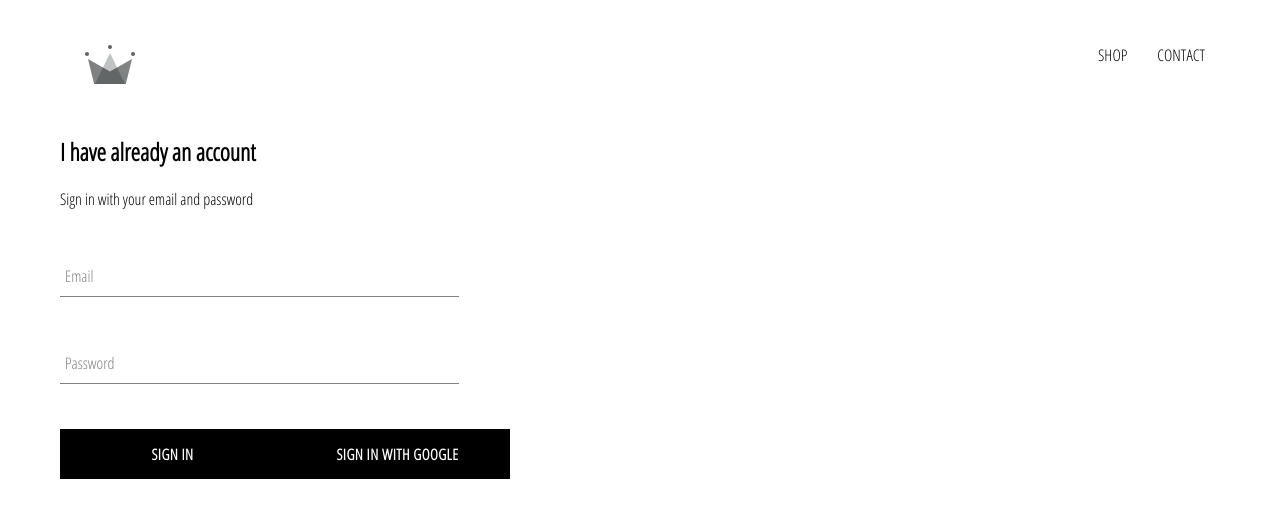
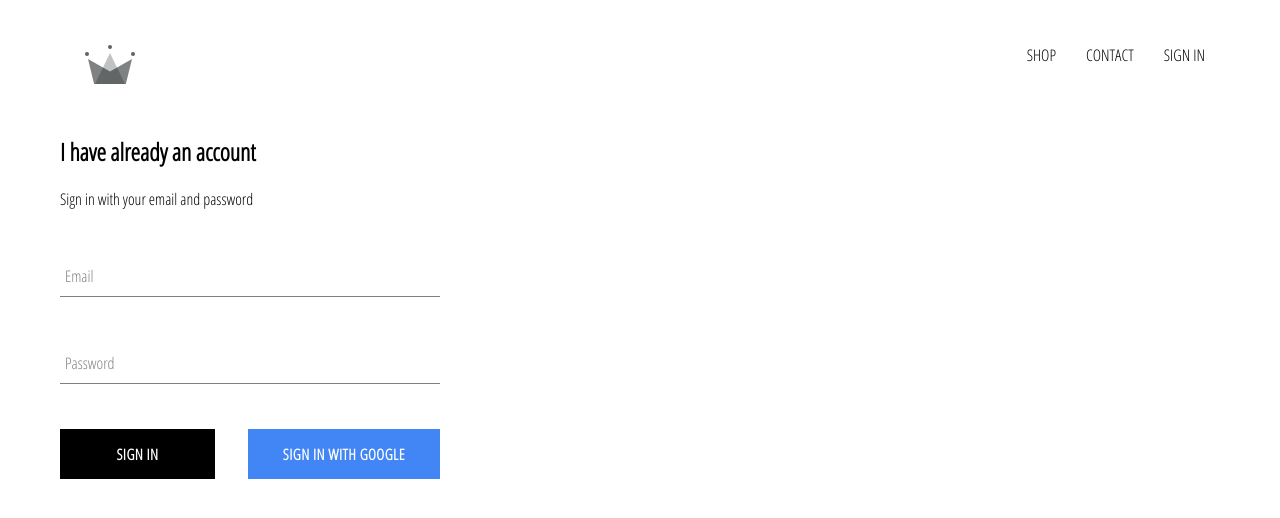
Before and after one commit to den-codes/crown-clothing, a React (Create React App) app: page /signin in a window 1280 px wide. Shown: the top 518 px of the page. Built offline with nearby package versions, Linux system fonts and the light colour scheme; no server answers.

Commit message:
storing user data

```diff
--- a/src/App.css
+++ b/src/App.css
@@ -1,6 +1,9 @@
 body{
     font-family: 'Open Sans Condensed';
     padding: 20px 60px;
+}
+*{
+    box-sizing: border-box;
 }
 a{
     text-decoration: none;
--- a/src/App.js
+++ b/src/App.js
@@ -7,10 +7,30 @@
 import SignInAndSignUp from './pages/sign-in-and-sign-up/sign-in-and-sign-up.component';
 import Header from './components/header/header.component';
 
-function App() {
+import { auth } from './firebase/firebase.utils';
+class App extends React.Component{
+  constructor(){
+    super();
+
+    this.state = {
+      currentUser: null
+    }
+  }
+unsubscribeFromAuth = null
+
+componentDidMount(){
+  this.unsubscribeFromAuth = auth.onAuthStateChanged(user => {
+    this.setState = ({currentUser: user});
+  });
+}
+componentWillUnmount(){
+  this.unsubscribeFromAuth();
+}
+
+render(){
   return (
     <div>
-      <Header />
+      <Header currentUser = {this.state.currentUser} />
       <Switch>
       <Route exact path='/' component={HomePage} />
       <Route path='/shop' component={ShopPage} />
@@ -19,5 +39,5 @@
     </div>
   );
 }
-
+}
 export default App;
--- a/src/components/custom-button/custom-button.component.jsx
+++ b/src/components/custom-button/custom-button.component.jsx
@@ -3,9 +3,11 @@
 import './custom-button.styles.scss';
 
 
-const CustomButton = ({children, ...otherProps}) => (
-    <div className='custom-button' {...otherProps}>
+const CustomButton = ({children, isGoogleSignIn, ...otherProps}) => (
+    <button
+    className={`${isGoogleSignIn ? 'google-sign-in' : '' } custom-button`}
+    {...otherProps}>
         {children}
-    </div>
-)
+    </button>
+);
 export default CustomButton;
--- a/src/components/header/header.component.jsx
+++ b/src/components/header/header.component.jsx
@@ -1,10 +1,11 @@
 import React from 'react';
 import { Link } from 'react-router-dom';
 
+import { auth } from '../../firebase/firebase.utils';
 import { ReactComponent as Logo } from '../../assets/crown.svg';
 import './header.styles.scss';
 
-const Header = () => (
+const Header = ({ currentUser }) => (
     <div className='header'>
         <Link className='logo-container' to='/'>
             <Logo className='logo' />
@@ -12,7 +13,13 @@
         <div className='options'>
             <Link className='option' to='/shop'>SHOP</Link>
             <Link className='option' to='/contact'>CONTACT</Link>
-        </div>
+    {
+        currentUser ?
+        <div className='option' onClick={() => auth.signOut()}>SIGN OUT</div>
+        :
+        <Link className='option' to='/signin'>SIGN IN</Link>
+    }
+    </div>
     </div>
 )
 export default Header;
--- a/src/components/header/header.styles.scss
+++ b/src/components/header/header.styles.scss
@@ -20,6 +20,7 @@
 
       .option {
         padding: 10px 15px;
+        cursor: pointer;
       }
     }
   }
--- a/src/components/sign-in/sign-in.component.jsx
+++ b/src/components/sign-in/sign-in.component.jsx
@@ -44,12 +44,12 @@
                     onChange= {this.handleChange}
                     label='Password'
                     required />
-                    <div className='buttons'>
+                <div className='buttons'>
                     <CustomButton type='submit'>Sign In</CustomButton>
-                    <CustomButton onClick={signInWithGoogle}>
+                    <CustomButton onClick={signInWithGoogle} isGoogleSignIn>
                         {' '}
                         Sign in with Google{' '}</CustomButton>
-                    </div>
+                        </div>
                 </form>
             </div>
         );
--- a/src/components/sign-in/sign-in.styles.scss
+++ b/src/components/sign-in/sign-in.styles.scss
@@ -1,10 +1,9 @@
 .sign-in {
-    width: 30vw;
+    width: 380px;
     display: flex;
     flex-direction: column;
   }
   .buttons{
-    display: flex;
-    flex-direction: row;
-    width: 330px;
+    display:flex;
+    justify-content: space-between;
   }
--- a/src/firebase/firebase.utils.js
+++ b/src/firebase/firebase.utils.js
@@ -18,7 +18,29 @@
     appId: "1:454006429000:web:dd799a8111fdf695ba4f7d"
 
   };
+export const createUserProfileDocument = async (userAuth, additionalData) => {
+  if (!userAuth) return;
 
+  const userRef = firestore.doc(`users/${userAuth.uid}`);
+
+  const snapShot = await userRef.get(); //gets user id
+
+  if(!snapShot.exits){
+    const {displayName, email}= userAuth;
+    const createdAt = new Date();
+  try {
+    await userRef.set({
+      displayName,
+      email,
+      createdAt,
+      ...additionalData
+    });
+  } catch (error){
+    console.log('error creating user', error.message)
+  }
+  }
+return userRef;
+};
   firebase.initializeApp(config);
 
   export const auth = firebase.auth();
```
